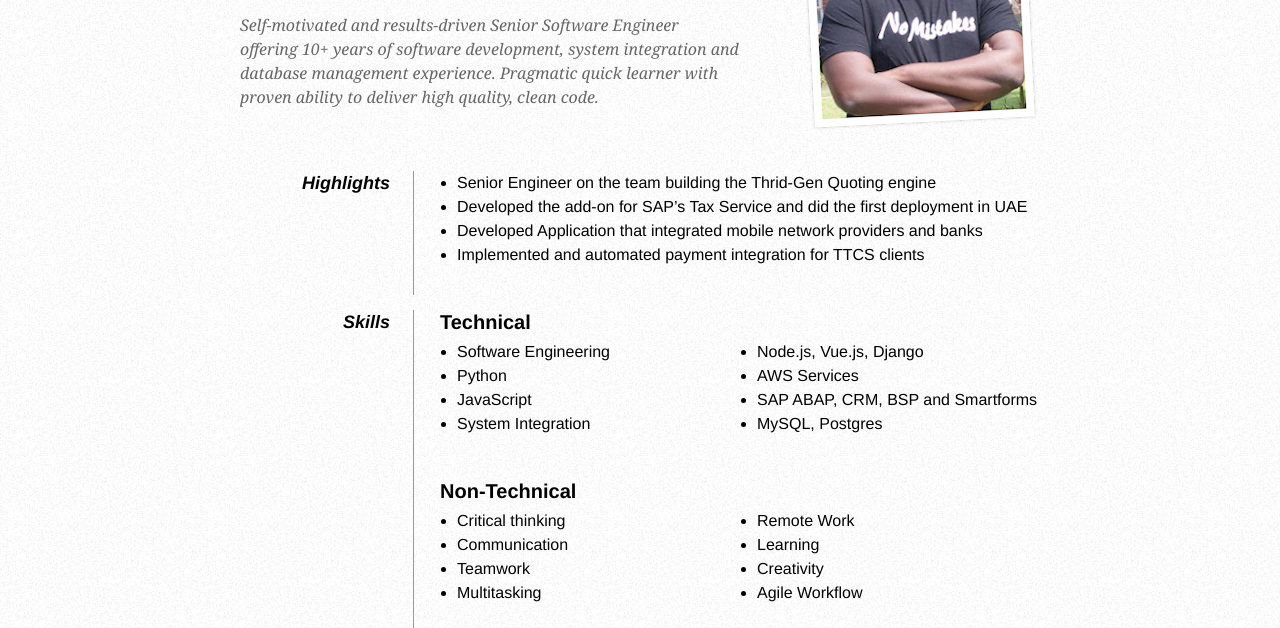
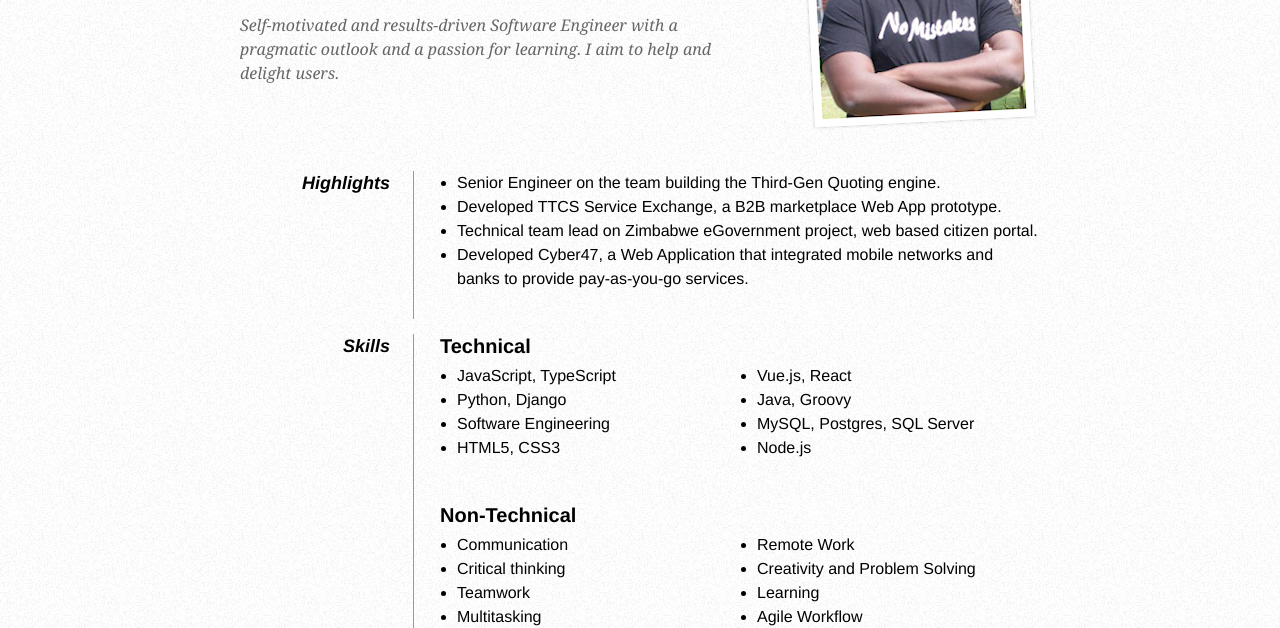
Before and after one commit to phoexer/resume, a website: page index.html in a window 1280 px wide. Shown: the part 172-800 px from the top of the page. Drawn offline with Linux system fonts and the light colour scheme; files whose address does not match are found by name.

Commit message:
Updated after automattic

```diff
--- a/index.html
+++ b/index.html
@@ -2,16 +2,16 @@
 
 <html xmlns="http://www.w3.org/1999/xhtml" xml:lang="en" lang="en">
 <head>
-    <meta http-equiv="Content-Type" content="text/html; charset=utf-8" />
+    <meta http-equiv="Content-Type" content="text/html; charset=utf-8"/>
     <title>Curriculum Vitae for Michael Musangeya</title>
-    <link rel="stylesheet" href="css/styles.css" />
-    <link rel="stylesheet" href="node_modules/@fortawesome/fontawesome-free/css/all.min.css" />
+    <link rel="stylesheet" href="css/styles.css"/>
+    <link rel="stylesheet" href="node_modules/@fortawesome/fontawesome-free/css/all.min.css"/>
     <script src="node_modules/@fortawesome/fontawesome-free/js/all.min.js"></script>
 </head>
 
 <body>
 <div id="page-wrap">
-      <img src="images/profile.png" alt="Photo of Cthulu" id="pic" />
+    <img src="images/profile.png" alt="Photo of Cthulu" id="pic"/>
     <div id="contact-info" class="vcard">
         <h1 class="fn">Michael Itai Musangeya</h1>
         <h3 class="fn underline">Senior Software Engineer</h3>
@@ -19,7 +19,7 @@
             Cell: <span class="tel">(+263) 77 888 2082</span> | Email:
             <a class="email" href="mailto:michael@musangeya.com"
             >michael@musangeya.com</a
-          ><br />
+            ><br/>
             <a href="https://twitter.com/phoexer">
                 <i class="fab fa-twitter"></i>
                 @phoexer
@@ -40,10 +40,8 @@
     </div>
     <div id="objective">
         <p>
-          Self-motivated and results-driven Senior Software Engineer offering
-          10+ years of software development, system integration and database
-          management experience. Pragmatic quick learner with proven ability to
-          deliver high quality, clean code.
+            Self-motivated and results-driven Software Engineer with a pragmatic
+            outlook and a passion for learning. I aim to help and delight users.
         </p>
     </div>
     <div class="clear"></div>
@@ -54,15 +52,16 @@
         <div class="dt">Highlights</div>
         <div class="dd">
             <ul>
-              <li>Senior Engineer on the team building the Thrid-Gen Quoting engine</li>
+                <li>Senior Engineer on the team building the Third-Gen Quoting engine.</li>
                 <li>
-              Developed the add-on for SAP’s Tax Service and did the first deployment in UAE
+                    Developed TTCS Service Exchange, a B2B marketplace Web App prototype.
                 </li>
                 <li>
-              Developed Application that integrated mobile network providers and
-              banks
+                    Technical team lead on Zimbabwe eGovernment project, web based citizen portal.
                 </li>
-            <li> Implemented and automated payment integration for TTCS clients</li>
+                <li> Developed Cyber47, a Web Application that integrated mobile networks and banks to provide
+                    pay-as-you-go services.
+                </li>
             </ul>
         </div>
 
@@ -73,26 +72,26 @@
             <h2>Technical</h2>
             <div class="float-left">
                 <ul>
+                    <li>JavaScript, TypeScript</li>
+                    <li>Python, Django</li>
                     <li>Software Engineering</li>
-              <li>Python</li>
-              <li>JavaScript</li>
-              <li>System Integration</li>
+                    <li>HTML5, CSS3</li>
                 </ul>
             </div>
             <div class="float-right">
                 <ul>
-              <li>Node.js, Vue.js, Django</li>
-              <li>AWS Services</li>
-              <li>SAP ABAP, CRM, BSP and Smartforms</li>
-              <li>MySQL, Postgres</li>
+                    <li>Vue.js, React</li>
+                    <li>Java, Groovy</li>
+                    <li>MySQL, Postgres, SQL Server</li>
+                    <li>Node.js</li>
                 </ul>
             </div>
             <div class="clear"></div>
             <h2>Non-Technical</h2>
             <div class="float-left">
                 <ul>
+                    <li>Communication</li>
                     <li>Critical thinking</li>
-              <li>Communication</li>
                     <li>Teamwork</li>
                     <li>Multitasking</li>
                 </ul>
@@ -100,8 +99,8 @@
             <div class="float-right">
                 <ul>
                     <li>Remote Work</li>
+                    <li>Creativity and Problem Solving</li>
                     <li>Learning</li>
-              <li>Creativity</li>
                     <li>Agile Workflow</li>
                 </ul>
             </div>
@@ -114,18 +113,16 @@
         <div class="dd">
             <h2>
                 BriteCore
-            <span
-              >Fullstack Software Engineer - Springfield, Missouri -
-              2019-2020</span
-            >
+                <span>
+                    Fullstack Software Engineer - Springfield, Missouri - 2019-2020
+                </span>
             </h2>
             <ul>
                 <li>
                     Senior Engineer on the team developing the Quoting engine for BriteCore's
                     Third-Gen Policy Administration System
                 </li>
-            <li>Developed API in Python and Django Rest framework</li>
-            <li>Developed frontend components in JavaScript and Vue.js</li>
+                <li>Fullstack software development</li>
                 <li>Wrote and maintained tests keeping coverage up and bugs down</li>
                 <li>Conducted code reviews</li>
                 <li>Provided user support</li>
@@ -134,9 +131,9 @@
 
             <h2>
                 EOH / TTCS
-            <span
-              >Senior Innovation Consultant - Harare, Zimbabwe - 2017-2018</span
-            >
+                <span>
+                    Senior Innovation Consultant - Harare, Zimbabwe - 2017-2018
+                </span>
             </h2>
             <ul>
                 <li>
@@ -191,15 +188,15 @@
         <div class="dd">
             <h2>University of South Africa</h2>
             <p>
-            <strong>B.Sc.</strong> Applied Mathematics and Statistics<br />
-            2018 - present <br />
+                <strong>B.Sc.</strong> Applied Mathematics and Statistics<br/>
+                2018 - present <br/>
                 Current part-time study, second undergrad qualification
             </p>
 
             <h2>University of Zimbabwe</h2>
             <p>
                 <strong>Diploma</strong> Applied Information Technology (Software
-            Development)<br />
+                Development)<br/>
                 2006 - 2008
             </p>
 
```
Lines whose indentation alone changed are shown as unchanged.
